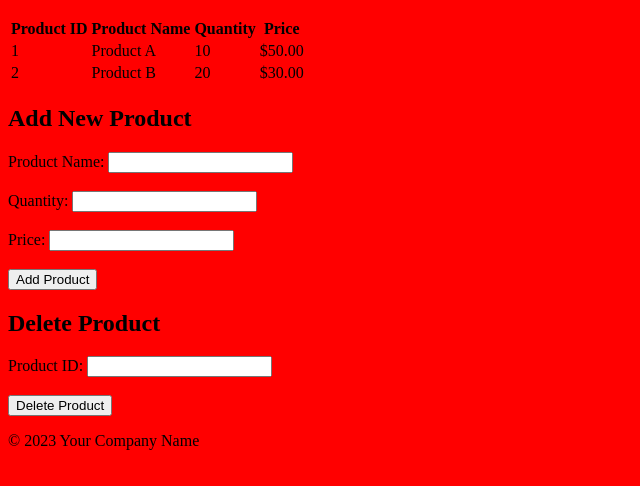
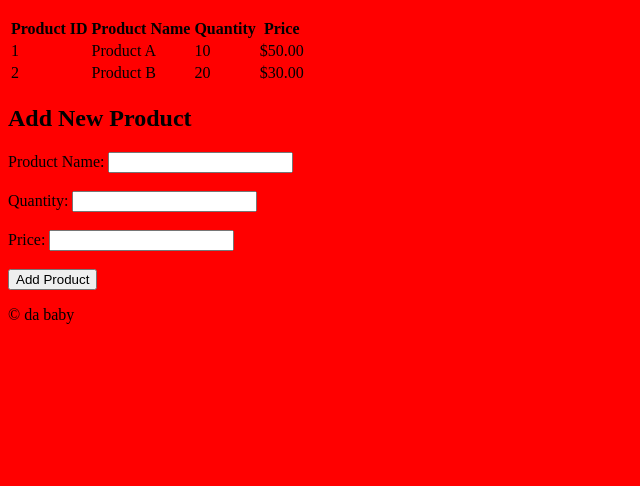
Before and after one commit to case0074/case0074.github.io, a plain HTML site: page index.html in a window 1280 px wide. Shown: the part 110-596 px from the top of the page, without its empty margins (0-640 px from the left). Drawn offline with Linux system fonts and the light colour scheme.

Commit message:
Update index.html

```diff
--- a/index.html
+++ b/index.html
@@ -54,17 +54,8 @@
         </form>
     </section>
 
-    <section>
-        <h2>Delete Product</h2>
-        <form>
-            <label for="deleteProductId">Product ID:</label>
-            <input type="number" id="deleteProductId" name="deleteProductId" required><br><br>
-            <input type="submit" value="Delete Product">
-        </form>
-    </section>
-
     <footer>
-        <p>&copy; 2023 Your Company Name</p>
+        <p>&copy; da baby </p>
     </footer>
 </body>
 
```
